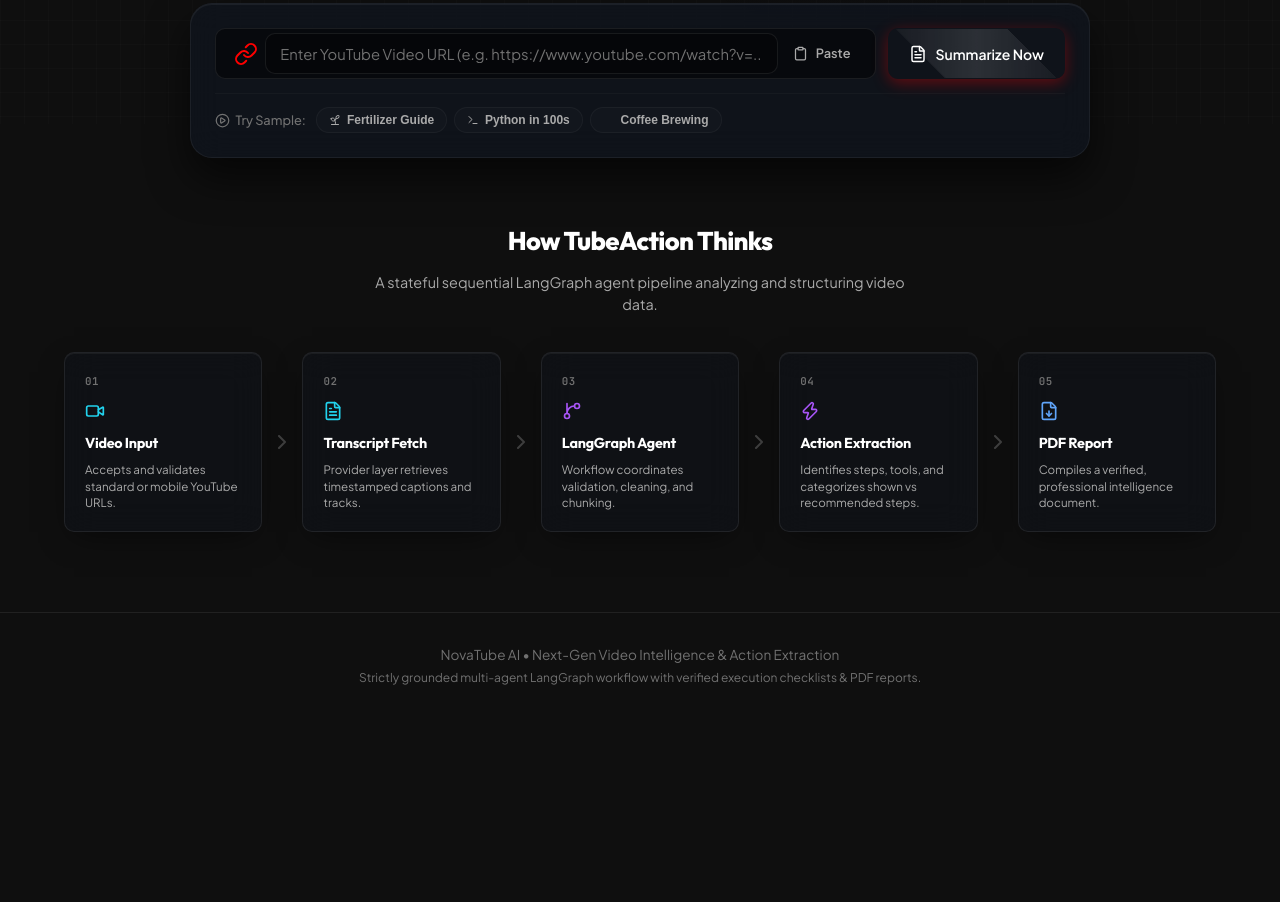
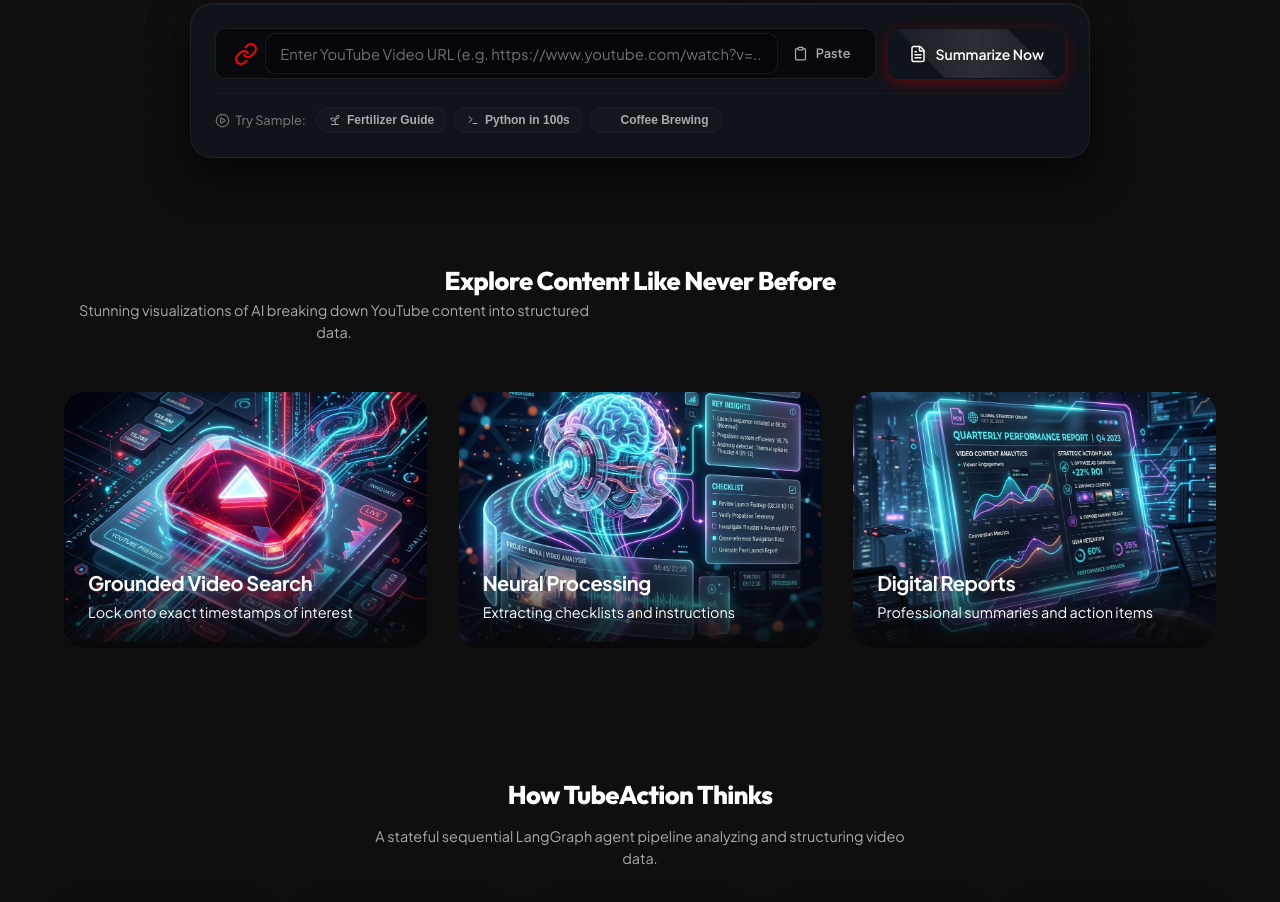
Before and after one commit to haishwaryah4-bot/Youtube-text-extract, a website: page static/index.html in a window 1280 px wide. Shown: the part 676-1578 px from the top of the page. Before the commit the page ends 1395 px from the top, so only its background shows below. Drawn offline with nearby package versions, Linux system fonts and the light colour scheme; some icons are missing.

Commit message:
Add YouTube image gallery

```diff
--- a/static/index.html
+++ b/static/index.html
@@ -128,6 +128,35 @@
 
           <!-- URL Validation Feedback Badge -->
           <div id="urlValidationStatus" class="url-status hidden"></div>
+        </div>
+      </section>
+
+      <!-- Visual Showcase Gallery -->
+      <section class="gallery-section">
+        <h2 class="section-title">Explore Content Like Never Before</h2>
+        <p class="section-subtitle">Stunning visualizations of AI breaking down YouTube content into structured data.</p>
+        <div class="gallery-grid">
+          <div class="gallery-card">
+            <img src="assets/feature_play.jpg" alt="YouTube Data Extraction" class="gallery-img" />
+            <div class="gallery-overlay">
+              <h4>Grounded Video Search</h4>
+              <p>Lock onto exact timestamps of interest</p>
+            </div>
+          </div>
+          <div class="gallery-card">
+            <img src="assets/feature_ai.jpg" alt="AI Timeline Processing" class="gallery-img" />
+            <div class="gallery-overlay">
+              <h4>Neural Processing</h4>
+              <p>Extracting checklists and instructions</p>
+            </div>
+          </div>
+          <div class="gallery-card">
+            <img src="assets/feature_pdf.jpg" alt="Beautiful PDF Reports" class="gallery-img" />
+            <div class="gallery-overlay">
+              <h4>Digital Reports</h4>
+              <p>Professional summaries and action items</p>
+            </div>
+          </div>
         </div>
       </section>
 
--- a/static/style.css
+++ b/static/style.css
@@ -2720,3 +2720,58 @@ h1, h2, h3, h4 {
 .hero-image-wrapper:hover .hero-image {
   transform: scale(1.02);
 }
+
+/* Gallery Section */
+.gallery-section {
+  padding: 4rem 0;
+  text-align: center;
+}
+.gallery-grid {
+  display: grid;
+  grid-template-columns: repeat(auto-fit, minmax(300px, 1fr));
+  gap: 2rem;
+  margin-top: 3rem;
+}
+.gallery-card {
+  position: relative;
+  border-radius: var(--radius-xl);
+  overflow: hidden;
+  border: 1px solid var(--border-color);
+  background: var(--bg-surface-elevated);
+  box-shadow: var(--shadow-sm);
+  transition: transform var(--transition-normal), box-shadow var(--transition-normal);
+}
+.gallery-card:hover {
+  transform: translateY(-8px);
+  box-shadow: 0 15px 40px -10px rgba(6, 182, 212, 0.2);
+  border-color: rgba(6, 182, 212, 0.4);
+}
+.gallery-img {
+  width: 100%;
+  height: 250px;
+  object-fit: cover;
+  transition: transform var(--transition-normal);
+}
+.gallery-card:hover .gallery-img {
+  transform: scale(1.05);
+}
+.gallery-overlay {
+  position: absolute;
+  bottom: 0;
+  left: 0;
+  right: 0;
+  padding: 1.5rem;
+  background: linear-gradient(to top, rgba(9, 9, 11, 0.95), rgba(9, 9, 11, 0.5), transparent);
+  text-align: left;
+}
+.gallery-overlay h4 {
+  font-family: var(--font-heading);
+  font-size: 1.25rem;
+  font-weight: 700;
+  color: var(--text-primary);
+  margin-bottom: 0.25rem;
+}
+.gallery-overlay p {
+  font-size: 0.9rem;
+  color: var(--text-secondary);
+}
```
Also changed, not shown: static/assets/feature_ai.jpg (added), static/assets/feature_pdf.jpg (added), static/assets/feature_play.jpg (added).
